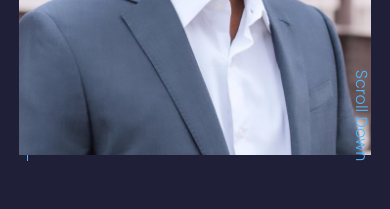
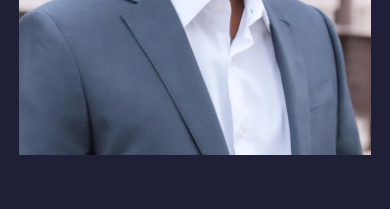
Before and after one commit to Reginald-Pitts-1/React_Portfolio, a React (Create React App) app in the folder portfolio-1/: page / in a window 390 px wide. Shown: the part 635-844 px from the top of the page. Built offline with nearby package versions, Linux system fonts and the light colour scheme.

Commit message:
added media queries for header.css

```diff
--- a/portfolio-1/src/components/Header/Header.css
+++ b/portfolio-1/src/components/Header/Header.css
@@ -54,6 +54,24 @@ header {
     right: -2.3rem;
     bottom: 5rem;
     transform: rotate(90deg);
-    font-weight: 200;
-    font-size: 1rem;
+    font-weight: 300;
+    font-size: 1.3rem;
 }
+
+/* =============== MEDIA QUERIES (MEDIUM DEVICES) =============== */
+@media screen and (max-width: 1024px) {
+   header {
+    height: 68vh;
+   }
+}
+
+/* =============== MEDIA QUERIES (SMALL DEVICES) =============== */
+@media screen and (max-width: 600px) {
+    header {
+        height: 100vh;
+    }
+
+    .header__socials, .scroll__down {
+        display: none;
+    }
+}
```
